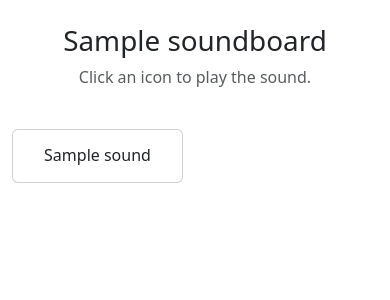
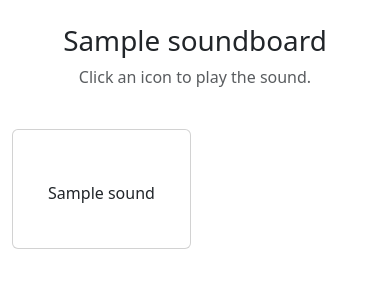
Before and after one commit to ernestgwilsonii/Soundboard, a Flask app: template templates/soundboard/view.html in a window 390 px wide. Shown: the part 56-356 px from the top of the page. Run offline with Flask 3, Linux system fonts and the light colour scheme; data comes from the database, SQL or seed files in the repository; the template is opened without the code that fills it: most values are stand-ins (such as "Sample title", 1, 10 or a date in 2020).

Commit message:
style(mobile): Improve responsiveness of sound grid and featured board

```diff
--- a/templates/index.html
+++ b/templates/index.html
@@ -27,12 +27,12 @@
                             <i class="{{ featured.icon or 'fas fa-star text-warning' }} fa-4x mb-3"></i>
                             {% endif %}
                         </div>
-                        <div class="col-md-7">
+                        <div class="col-md-7 text-center text-md-start">
                             <span class="badge bg-primary mb-2">Featured</span>
                             <h3 class="card-title">{{ featured.name }}</h3>
-                            <p class="text-muted">Handpicked selection by our community curators. Created by: <strong>{{ featured.get_creator_username() }}</strong></p>
+                            <p class="text-muted mb-0">Created by: <strong>{{ featured.get_creator_username() }}</strong></p>
                         </div>
-                        <div class="col-md-3 text-center text-md-end">
+                        <div class="col-md-3 text-center text-md-end mt-3 mt-md-0">
                             <a href="{{ url_for('soundboard.view', id=featured.id) }}" class="btn btn-lg btn-primary px-5">Play Now</a>
                         </div>
                     </div>
--- a/templates/soundboard/view.html
+++ b/templates/soundboard/view.html
@@ -36,13 +36,13 @@
     </div>
 </div>
 
-<div class="row row-cols-2 row-cols-sm-3 row-cols-md-4 row-cols-lg-6 g-4">
+<div class="row row-cols-2 row-cols-sm-3 row-cols-md-4 row-cols-lg-6 g-2 g-md-4">
     {% for sound in sounds %}
     <div class="col">
-        <div class="card h-100 sound-card text-center p-3"
+        <div class="card h-100 sound-card text-center p-2 p-md-3"
              onclick="playSound('{{ url_for('static', filename='uploads/' + sound.file_path) }}')"
-             style="cursor: pointer; transition: transform 0.1s;">
-            <div class="card-body p-0">
+             style="cursor: pointer; transition: transform 0.1s; min-height: 120px;">
+            <div class="card-body p-0 d-flex flex-column justify-content-center">
                 {% if sound.icon and '/' in sound.icon %}
                 <img src="{{ url_for('static', filename='uploads/' + sound.icon) }}" alt="{{ sound.name }}" class="mb-2" style="width: 64px; height: 64px; object-fit: contain;">
                 {% else %}
```
